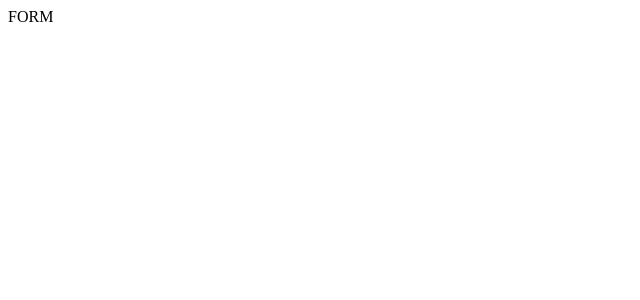
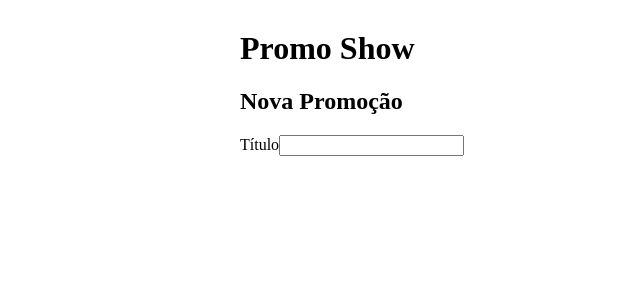
Before and after one commit to elvesbd/promotionsApp, a React (Create React App) app: page /create in a window 1280 px wide. Shown: the top 300 px of the page, without its empty margins (0-640 px from the left). Built offline with nearby package versions, Linux system fonts and the light colour scheme.

Commit message:
added url in db.json

```diff
--- /dev/null
+++ b/src/components/PromotionForm/index.js
@@ -0,0 +1,18 @@
+import styles from './styles.module.scss';
+
+
+export function PromotionForm() {
+  return (
+    <div>
+      <h1>Promo Show</h1>
+      <h2>Nova Promoção</h2>
+
+      <form>
+        <div className={styles.promotionForm}>
+          <label>Título</label>
+          <input name=""/>
+        </div>
+      </form>
+    </div>
+  );
+};
--- a/src/pages/Form/index.js
+++ b/src/pages/Form/index.js
@@ -1,4 +1,7 @@
 import { useParams } from 'react-router-dom';
+
+import { PromotionForm } from '../../components/PromotionForm'
+import { UIContainer } from '../../components/UI/Container';
 
 
 const Form = () => {
@@ -6,8 +9,9 @@ const Form = () => {
 
   return (
     <div>
-      FORM
-      {id && <div>id: { id }</div>}
+      <UIContainer>
+        <PromotionForm />
+      </UIContainer>
     </div>
   );
 };
--- a/src/services/api/db.json
+++ b/src/services/api/db.json
@@ -4,24 +4,28 @@
       "id": 1,
       "title": "Kit Notebook Acer Aspire 3 + Mochila Green, A315-41-R790, AMD Ryzen 3 2200U Dual Core",
       "price": 1799,
+      "url": "",
       "imageUrl": "https://cdn.gatry.com/gatry-static/promocao/imagem_url/2631517face1861bc4f46ae154d387de.png"
     },
     {
       "id": 2,
       "title": "Faqueiro Tramontina Laguna Inox - 100 Peças",
       "price": 246.05,
+      "url": "",
       "imageUrl": "https://cdn.gatry.com/gatry-static/promocao/imagem/0324bf9ad81ccbc5a8e22a1a41015649.png"
     },
     {
       "id": 3,
       "title": "Tênis West Coast Marron",
       "price": 119.99,
+      "url": "",
       "imageUrl": "https://cdn.gatry.com/gatry-static/promocao/imagem/fe0a1e4ddcbd8f9a99a05908b6d29ea2.png"
     },
     {
       "id": 4,
       "title": "Fone de Ouvido Jaybird Run XT Sport Bluetooth, Cinza",
       "price": 699.90,
+      "url": "",
       "imageUrl": "https://cdn.gatry.com/gatry-static/promocao/imagem_url/9c4b176eb52bb4877e853cf36393d8fc.jpg"
     }
   ],
```
Also changed, not shown: src/components/PromotionForm/styles.module.scss (added).
